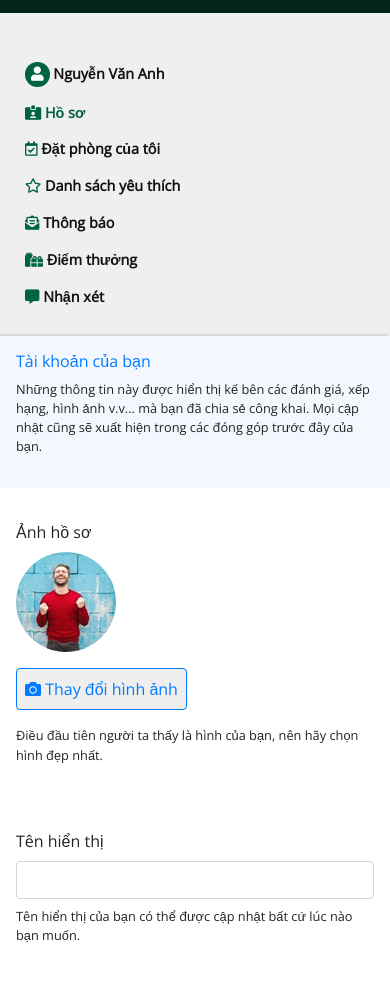
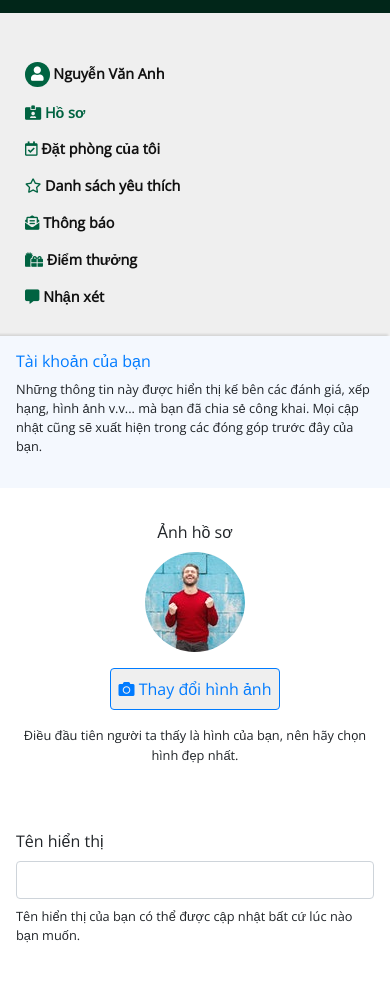
Before and after one commit to TranVanTu1209/hotel_last_update, a plain HTML site: page end_user_profile.html in a window 390 px wide. Shown: the part 93-1074 px from the top of the page. Drawn offline with nearby package versions, Linux system fonts and the light colour scheme.

Commit message:
modified profile

```diff
--- a/css/mobile.css
+++ b/css/mobile.css
@@ -392,6 +392,13 @@
 	#sign-up-bottom form {
 		margin-left: 1.5rem;
 	}
+	#profile-user .img-profile {
+		text-align: center;
+	}
+	#profile-user .img-profile img {
+		width: fit-content;
+		margin: auto;
+	}
 }
 @media (max-width: 414px) {
 	#travel-news-info .container-fluid {
```
